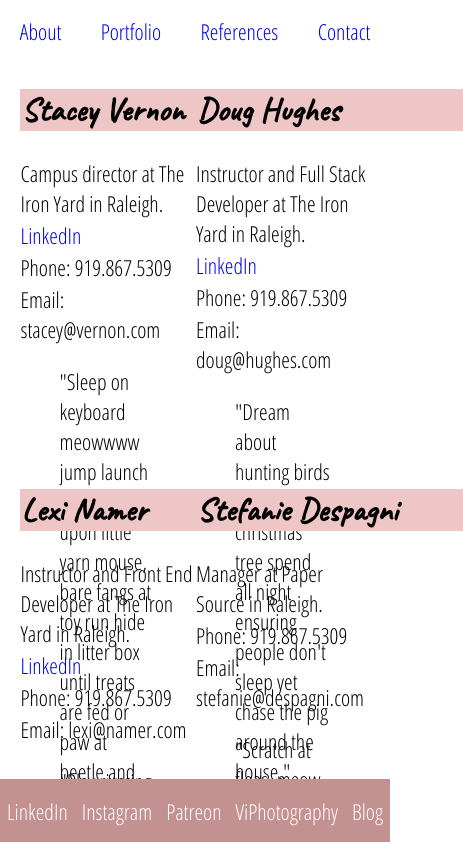
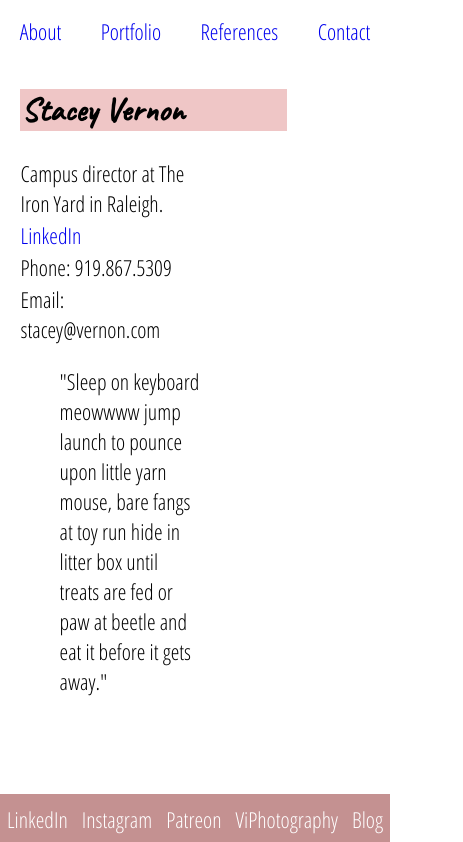
Before and after one commit to victoriarainc/portfolioapp, a React (Create React App) app: page /references in a window 390 px wide. Shown: the top 842 px of the page, 463 px wide, since content can reach past the window. Built offline with nearby package versions, Linux system fonts and the light colour scheme.

Commit message:
globally adjusted side margins

```diff
--- a/src/components/About.js
+++ b/src/components/About.js
@@ -8,13 +8,16 @@ export default class About extends Component {
     return (
       <section>
 
+        <div className="aboutDiv">
         <h2>About Victoria Rain</h2>
         <p>Born and raised in North Carolina - Raleigh resident since 2011
         and homeowner for 3 years. I'm an artist, creative, maker, photographer,
         and developer but most of all passionate about seeing ideas become
         reality. Whether those dreams are mine or not I bring all of my experience
         and passion to the table.</p>
+        </div>
 
+        <div className="aboutDiv">
         <h3>Community</h3>
         <p>Raleigh has become home for me over the last few years. I started
         volunteering for my community in high school by assisting Raleigh
@@ -25,14 +28,18 @@ export default class About extends Component {
         to our LGBT community and help organize events such as Out!Raleigh that
         aims to celebrate and empower. I intend to continue to work with Kelly Taylor
         and Jim Manchester on maintaining the center's website and mobile application.</p>
+        </div>
 
+        <div className="aboutDiv">
         <h3>Photography</h3>
         <p>Vi Photography is a hobby of mine that allows me to continue to connect
         with the Raleigh community and use the soft skills I've developed over the
         years in retail. I strongly believe in communication through body language
         and my history in Psychology and art helps breed a candid and authentic feel
         in my photos.</p>
+        </div>
 
+        <div className="aboutDiv">
         <h3>Handmade by Vi</h3>
         <p>Another way I connect with Raleigh is through my crafts. After teaching and
         creating at Paper Source for over a year I wanted to take the skills I had
@@ -46,6 +53,7 @@ export default class About extends Component {
         community can also follow and support HandmadebyVi through <a href='www.patreon.com/victoriarain'>Patreon.com</a>
         , an online platform that provides artists a space to send monthly gifts to participants for
         their contributions.</p>
+        </div>
 
       </section>
     )
--- a/src/styles/index.css
+++ b/src/styles/index.css
@@ -12,6 +12,11 @@ body {
   font-size: 22px;
 }
 
+.propsBody {
+    margin: 1.5em 0;
+    padding: 0 2em;
+}
+
 h2 {
   background-color: #efc6c6;
   font-family: 'Caveat', cursive;
@@ -24,13 +29,16 @@ h3 {
   font-family: 'Caveat', cursive;
   width: 9em;
   padding: 0 1%;
-  margin: 2px 0;
+  margin: 1em 0;
 }
 
 p, a {
   margin: 2px 1px;
 }
 
+blockquote {
+  width: 80%;
+}
 
  /*============= NAV/HEADER =================*/
 header {
@@ -58,7 +66,7 @@ header a:visited {
 footer {
   display: flex;
   background-color: #c49191;
-  padding: 4% 0;
+  padding: 2% 0;
   position: fixed;
   bottom: 0;
   width: 100%;
@@ -100,3 +108,15 @@ footer a {
 .contactType {
   margin-bottom: 1em;
 }
+
+/*=========== MEDIA QUERIES ===============*/
+@media only screen and (max-width:750px) {
+  .allRef {
+    flex-flow: column nowrap;
+    justify-content: space-between;
+  }
+
+  .ref {
+    margin-bottom:20em;
+  }
+}
```
